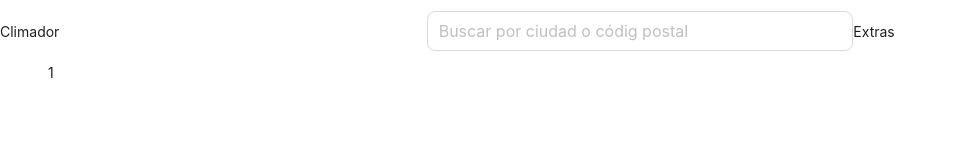
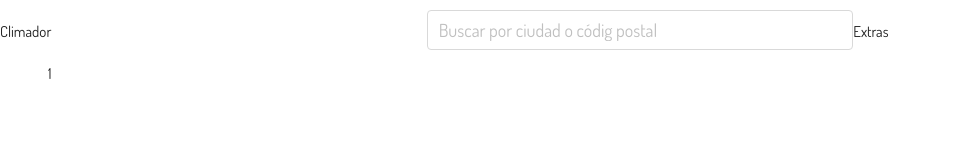
Before and after one commit to LuisEduardoZV/weather, a React (Vite) app: page / in a window 1280 px wide. Shown: the top 160 px of the page, without its empty margins (0-956 px from the left). Built offline with nearby package versions, Linux system fonts and the light colour scheme.

Commit message:
Fuente propuesta

```diff
--- a/index.html
+++ b/index.html
@@ -5,6 +5,9 @@
 		<link rel="icon" type="image/svg+xml" href="/vite.svg" />
 		<meta name="viewport" content="width=device-width, initial-scale=1.0" />
 		<title>Vite + React</title>
+		<link rel="preconnect" href="https://fonts.googleapis.com" />
+		<link rel="preconnect" href="https://fonts.gstatic.com" crossorigin />
+		<link href="https://fonts.googleapis.com/css2?family=Dosis:wght@200..800&display=swap" rel="stylesheet" />
 	</head>
 	<body style="margin: 0; padding: 0">
 		<div id="root"></div>
--- a/src/theme/palette.js
+++ b/src/theme/palette.js
@@ -19,10 +19,10 @@
   colorLink: '',
   colorTextBase: '',
   colorBgBase: colors.background,
-  fontFamily: "-apple-system, BlinkMacSystemFont, 'Segoe UI', Roboto, 'Helvetica Neue', Arial,\n'Noto Sans', sans-serif, 'Apple Color Emoji', 'Segoe UI Emoji', 'Segoe UI Symbol',\n'Noto Color Emoji'",
-  fontFamilyCode: "'SFMono-Regular', Consolas, 'Liberation Mono', Menlo, Courier, monospace",
-  fontSize: 14,
-  borderRadius: 6
+  fontFamily: "'Dosis', sans-serif",
+  fontWeight: 400,
+  fontSize: 15,
+  borderRadius: 4
 }
 
 export { defaultPalette }
```
